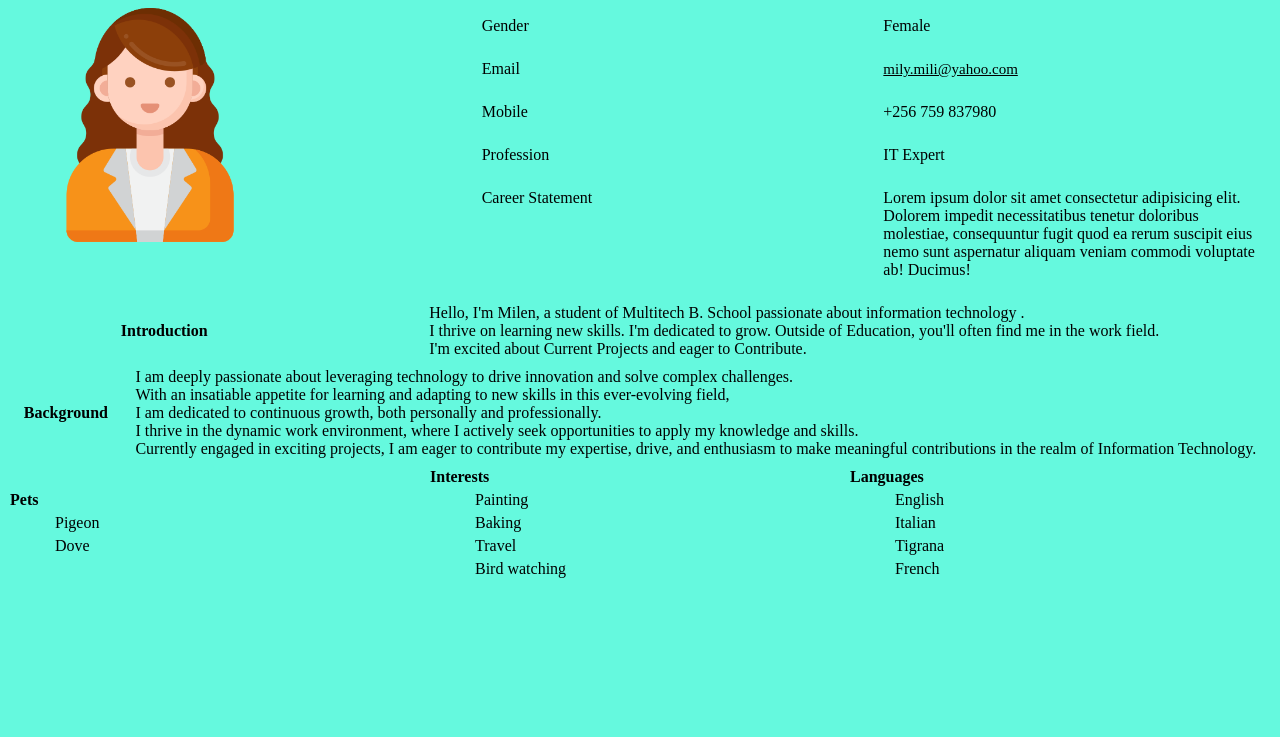
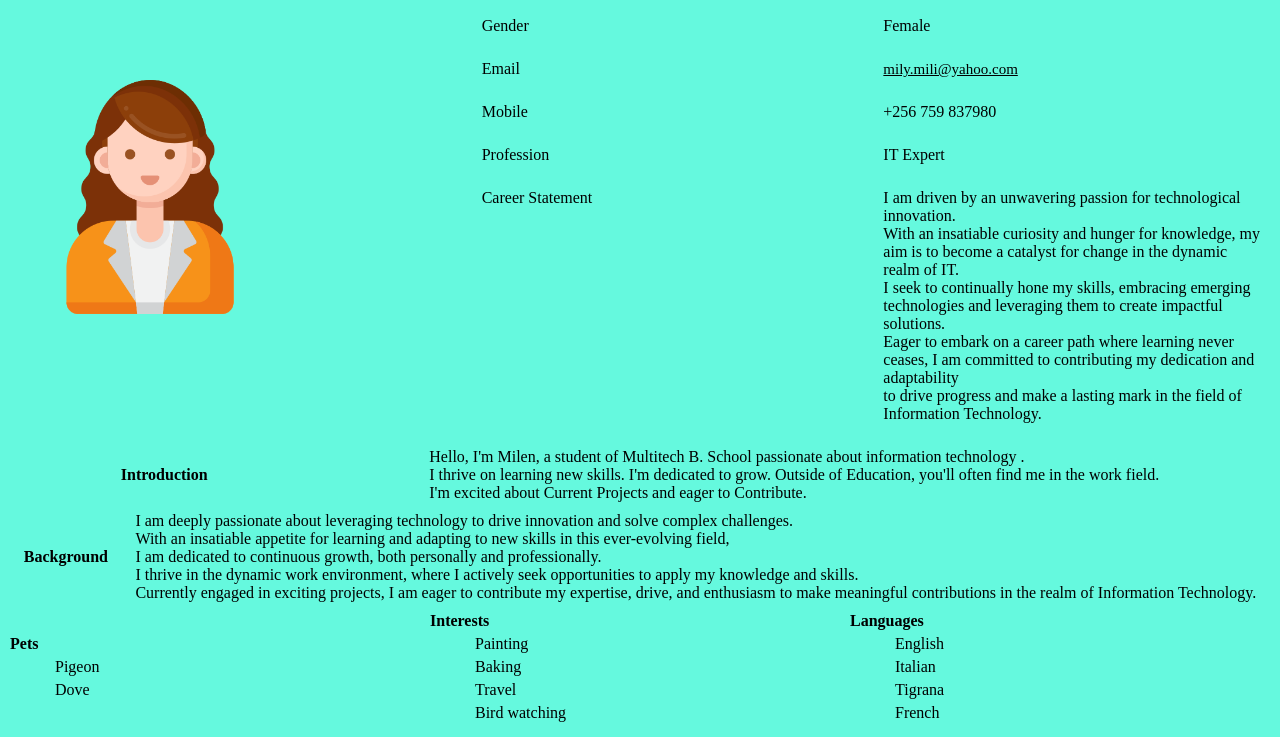
Before and after one commit to milymili/personal-portfolio, a plain HTML site: page about-me.html in a window 1280 px wide. Shown: the part 134-871 px from the top of the page. Before the commit the page ends 800 px from the top, so only its background shows below. Drawn offline with Linux system fonts and the light colour scheme.

Commit message:
Update about-me.html
changed

```diff
--- a/about-me.html
+++ b/about-me.html
@@ -51,7 +51,11 @@
                 </li>
                 <li>
                     <div class="col">Career Statement</div>
-                    <div class="col">Lorem ipsum dolor sit amet consectetur adipisicing elit. Dolorem impedit necessitatibus tenetur doloribus molestiae, consequuntur fugit quod ea rerum suscipit eius nemo sunt aspernatur aliquam veniam commodi voluptate ab! Ducimus!</div>
+                    <div class="col">I am driven by an unwavering passion for technological innovation.<br>
+                        With an insatiable curiosity and hunger for knowledge, my aim is to become a catalyst for change in the dynamic realm of IT.<br>
+                        I seek to continually hone my skills, embracing emerging technologies and leveraging them to create impactful solutions.<br>
+                        Eager to embark on a career path where learning never ceases, I am committed to contributing my dedication and adaptability <br>
+                        to drive progress and make a lasting mark in the field of Information Technology.</div>
                 </li>
             </ul>
         </div>
```
